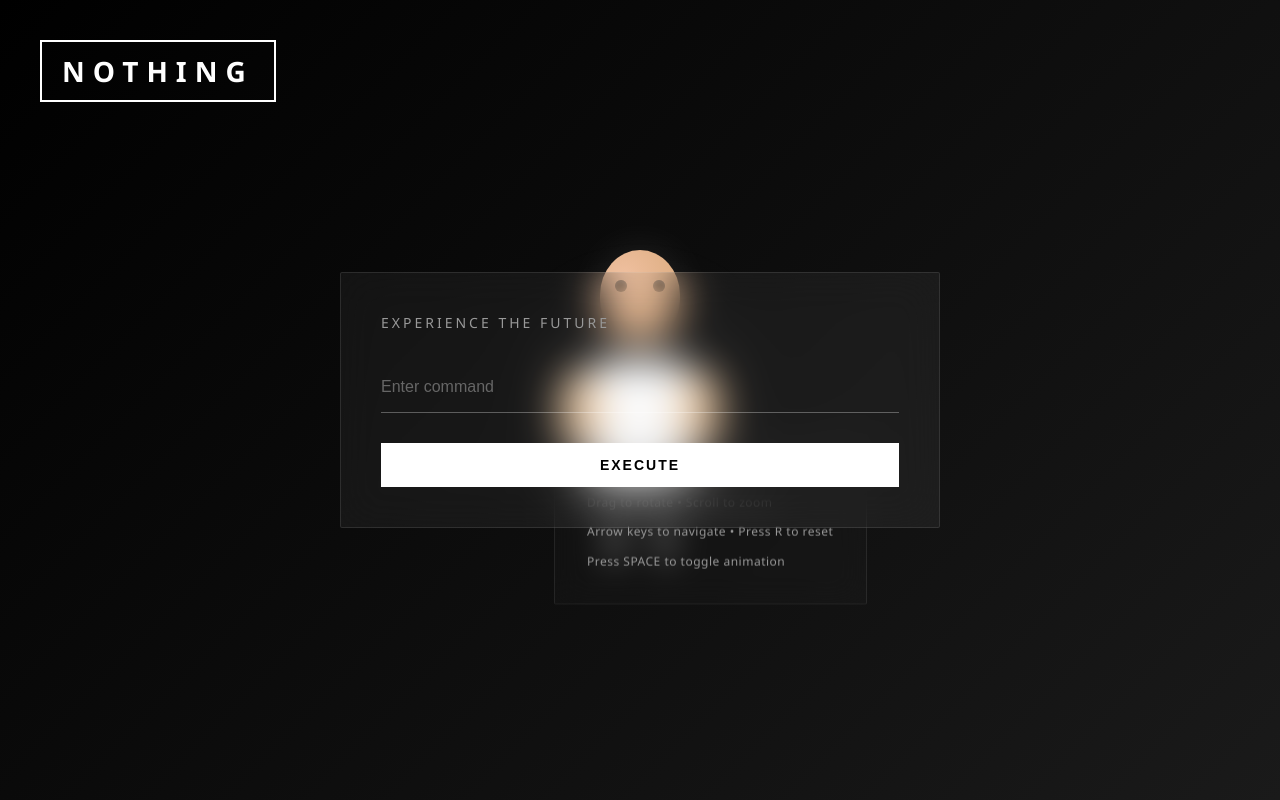
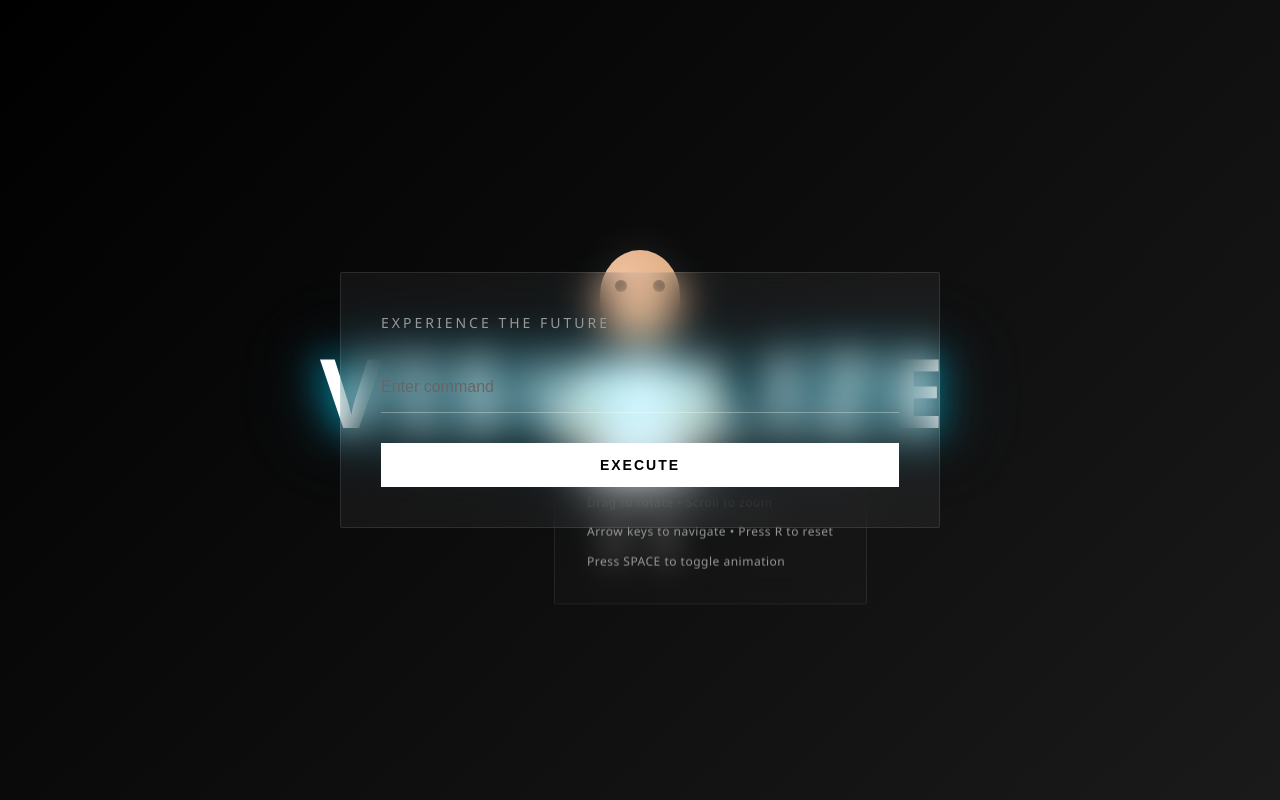
Before and after one commit to purvanshjoshi/3D-Portfolio-Model, a website: page index.html in a window 1280 px wide. Drawn offline with nearby package versions, Linux system fonts and the light colour scheme.

Commit message:
feat: Replace Nothing logo with Visualize logo with WebGL glow effects

```diff
--- a/index.html
+++ b/index.html
@@ -3,7 +3,7 @@
 <head>
     <meta charset="UTF-8">
     <meta name="viewport" content="width=device-width, initial-scale=1.0">
-    <title>Nothing - Experience the Future</title>
+    <title>Visualize - Experience the Future</title>
     <style>
         * {
             margin: 0;
@@ -28,6 +28,56 @@
             background: linear-gradient(135deg, #000 0%, #1a1a1a 100%);
         }
 
+        .visualize-logo-container {
+            position: absolute;
+            top: 50%;
+            left: 50%;
+            transform: translate(-50%, -50%);
+            z-index: 5;
+            width: 400px;
+            height: 200px;
+            display: flex;
+            justify-content: center;
+            align-items: center;
+        }
+
+        .visualize-logo {
+            font-size: 96px;
+            font-weight: 900;
+            letter-spacing: 12px;
+            text-transform: uppercase;
+            color: #fff;
+            text-shadow:
+                0 0 20px rgba(0, 212, 255, 0.5),
+                0 0 40px rgba(0, 212, 255, 0.3),
+                0 0 60px rgba(0, 212, 255, 0.2);
+            animation: logo-glow 3s ease-in-out infinite, logo-float 4s ease-in-out infinite;
+            perspective: 1000px;
+            transform-style: preserve-3d;
+        }
+
+        @keyframes logo-glow {
+            0%, 100% {
+                text-shadow:
+                    0 0 20px rgba(0, 212, 255, 0.5),
+                    0 0 40px rgba(0, 212, 255, 0.3),
+                    0 0 60px rgba(0, 212, 255, 0.2);
+                letter-spacing: 12px;
+            }
+            50% {
+                text-shadow:
+                    0 0 40px rgba(0, 212, 255, 0.8),
+                    0 0 60px rgba(0, 212, 255, 0.6),
+                    0 0 100px rgba(0, 212, 255, 0.4);
+                letter-spacing: 18px;
+            }
+        }
+
+        @keyframes logo-float {
+            0%, 100% { transform: translateY(0) rotateX(0deg); }
+            50% { transform: translateY(-20px) rotateX(5deg); }
+        }
+
         .avatar-display {
             position: absolute;
             left: 50%;
@@ -39,6 +89,7 @@
             justify-content: center;
             align-items: center;
             z-index: 1;
+            pointer-events: none;
         }
 
         .avatar-figure {
@@ -131,7 +182,7 @@
         .glow {
             position: absolute;
             inset: -40px;
-            background: radial-gradient(circle, rgba(255,255,255,0.1) 0%, transparent 70%);
+            background: radial-gradient(circle, rgba(0,212,255,0.1) 0%, transparent 70%);
             border-radius: 50%;
             animation: glow-pulse 3s ease-in-out infinite;
         }
@@ -153,24 +204,6 @@
             align-items: center;
             z-index: 100;
             pointer-events: none;
-        }
-
-        .nothing-header {
-            position: absolute;
-            top: 40px;
-            left: 40px;
-            z-index: 50;
-            pointer-events: auto;
-        }
-
-        .nothing-logo {
-            font-size: 28px;
-            font-weight: 900;
-            letter-spacing: 8px;
-            text-transform: uppercase;
-            color: #fff;
-            border: 2px solid #fff;
-            padding: 10px 20px;
         }
 
         .command-section {
@@ -275,6 +308,10 @@
 <body>
     <div id="canvas-container"></div>
 
+    <div class="visualize-logo-container">
+        <div class="visualize-logo">VISUALIZE</div>
+    </div>
+
     <div class="avatar-display">
         <div class="avatar-figure">
             <div class="glow"></div>
@@ -294,10 +331,6 @@
                 <div class="leg"></div>
             </div>
         </div>
-    </div>
-
-    <div class="nothing-header">
-        <div class="nothing-logo">Nothing</div>
     </div>
 
     <div class="ui-wrapper">
```
